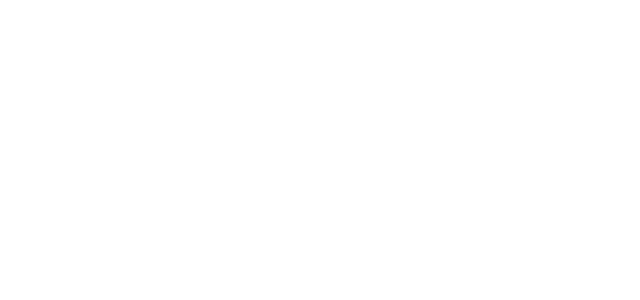
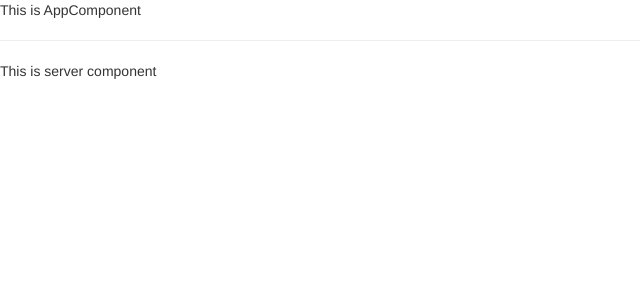
Before and after one commit to GabrielMartinsCarossi/Prj_Angular, an Angular app: page / in a window 1280 px wide. Shown: the top 300 px of the page, without its empty margins (0-640 px from the left). Built offline with nearby package versions, Linux system fonts and the light colour scheme.

Commit message:
Using Custom Components

```diff
--- a/src/app/app.component.html
+++ b/src/app/app.component.html
@@ -0,0 +1,3 @@
+  <p>This is AppComponent</p>
+  <hr>
+  <app-server></app-server>
--- a/src/app/app.module.ts
+++ b/src/app/app.module.ts
@@ -2,10 +2,12 @@ import { NgModule } from '@angular/core';
 import { BrowserModule } from '@angular/platform-browser';
 import { FormsModule } from '@angular/forms';
 import { AppComponent } from './app.component';
+import { ServerComponent } from './server/server.component';
 
 @NgModule({
   declarations: [
-    AppComponent
+    AppComponent,
+    ServerComponent
   ],
   imports: [
     BrowserModule,
--- a/src/app/server/server.component.html
+++ b/src/app/server/server.component.html
@@ -0,0 +1 @@
+<p> This is server component </p>
--- a/src/app/server/server.component.ts
+++ b/src/app/server/server.component.ts
@@ -2,7 +2,7 @@ import { Component } from "@angular/core";
 
 @Component({
     selector: 'app-server',
-    template: './server.component.html'
+    templateUrl: './server.component.html'
 })
 export class ServerComponent {
 
```
